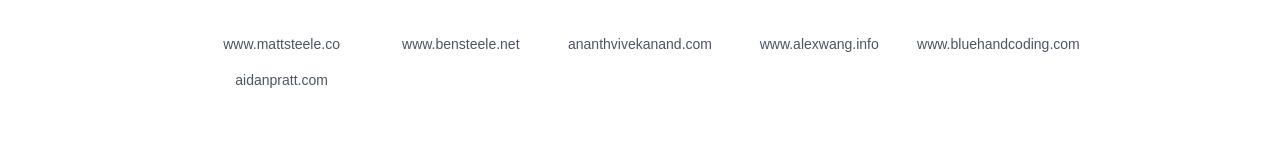
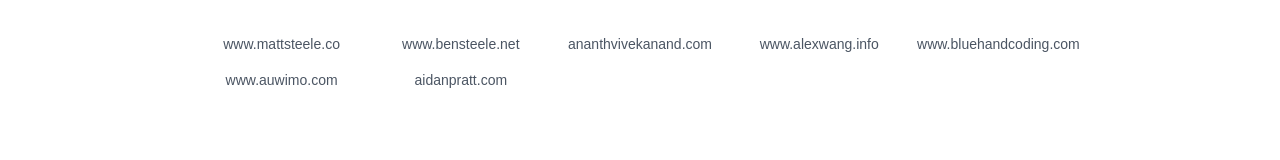
Before and after one commit to msteele3/cswrecks, a Next.js app: page / in a window 1280 px wide. Shown: the part 355-515 px from the top of the page. Built offline with nearby package versions, Linux system fonts and the light colour scheme.

Commit message:
updated sites

```diff
--- a/app/sites.ts
+++ b/app/sites.ts
@@ -33,6 +33,11 @@ export interface Site {
         website: "https://www.bluehandcoding.com/"
       },
       {
+        name: "Austin Morris",
+        year: 2024,
+        website: "https://www.auwimo.com/"
+      },
+      {
         name: "Aidan Pratt",
         year: 2025,
         website: "https://aidanpratt.com/"
```
